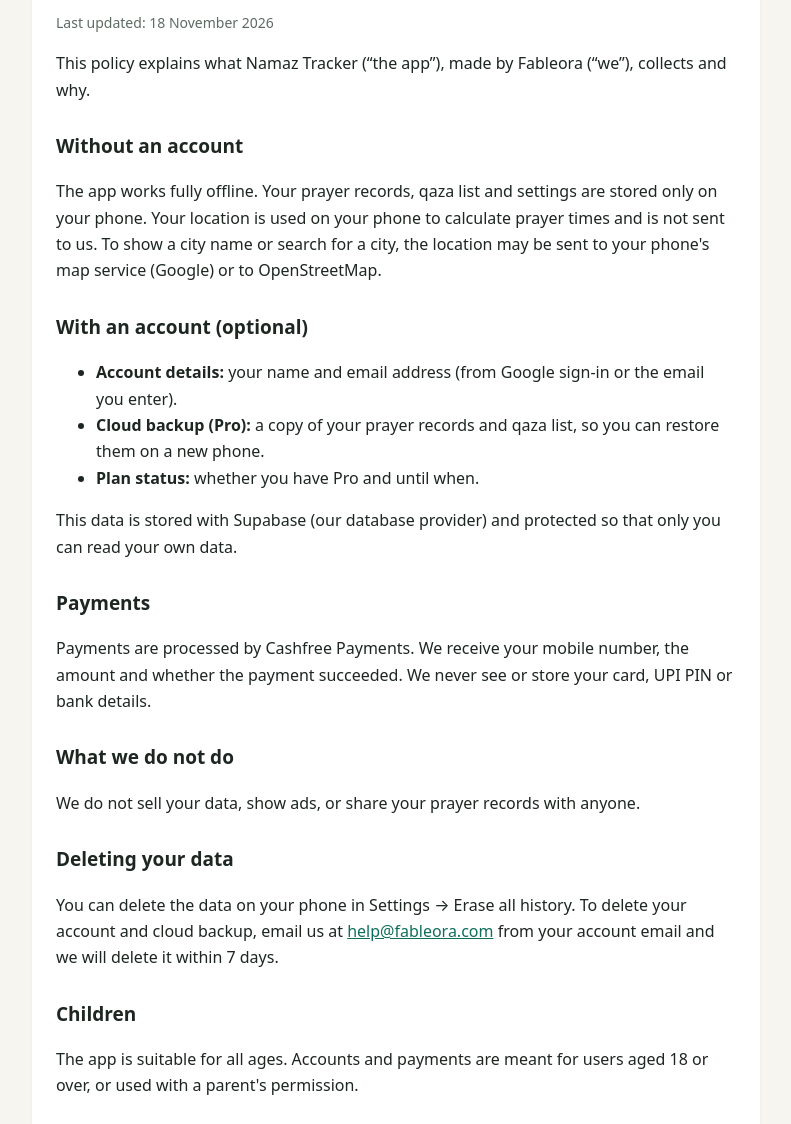
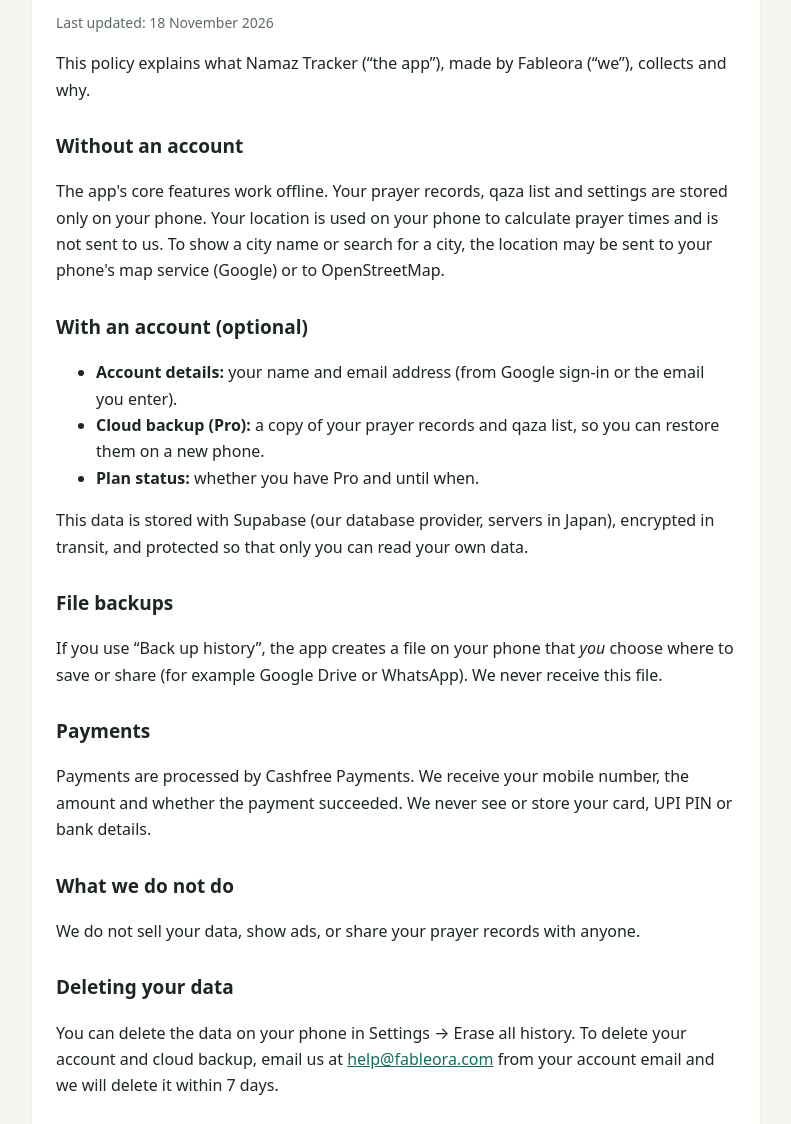
Before and after one commit to adminfableora/namaz-tracker, a plain HTML site: page privacy.html in a window 1280 px wide. Shown: the part 174-1298 px from the top of the page, without its empty margins (244-1035 px from the left). Drawn offline with Linux system fonts and the light colour scheme.

Commit message:
Clarify free plan, Pro features and privacy wording
Co-Authored-By: Claude Opus 5.5 <noreply@anthropic.com>

```diff
--- a/privacy.html
+++ b/privacy.html
@@ -24,7 +24,7 @@ h1{font-size:28px;line-height:1.2;margin:0 0 6px}h2{font-size:19px;margin:28px 0
 <h1>Privacy Policy</h1><p class="muted">Last updated: 18 November 2026</p>
 <p>This policy explains what Namaz Tracker (“the app”), made by Fableora (“we”), collects and why.</p>
 <h2>Without an account</h2>
-<p>The app works fully offline. Your prayer records, qaza list and settings are stored only on your phone.
+<p>The app's core features work offline. Your prayer records, qaza list and settings are stored only on your phone.
 Your location is used on your phone to calculate prayer times and is not sent to us.
 To show a city name or search for a city, the location may be sent to your phone's map service
 (Google) or to OpenStreetMap.</p>
@@ -34,7 +34,10 @@ To show a city name or search for a city, the location may be sent to your phone
 <li><b>Cloud backup (Pro):</b> a copy of your prayer records and qaza list, so you can restore them on a new phone.</li>
 <li><b>Plan status:</b> whether you have Pro and until when.</li>
 </ul>
-<p>This data is stored with Supabase (our database provider) and protected so that only you can read your own data.</p>
+<p>This data is stored with Supabase (our database provider, servers in Japan), encrypted in transit, and protected so that only you can read your own data.</p>
+<h2>File backups</h2>
+<p>If you use “Back up history”, the app creates a file on your phone that <i>you</i> choose where to save or share
+(for example Google Drive or WhatsApp). We never receive this file.</p>
 <h2>Payments</h2>
 <p>Payments are processed by Cashfree Payments. We receive your mobile number, the amount and whether the
 payment succeeded. We never see or store your card, UPI PIN or bank details.</p>
@@ -46,7 +49,7 @@ backup, email us at <a href="mailto:help@fableora.com">help@fableora.com</a> fro
 delete it within 7 days.</p>
 <h2>Children</h2>
 <p>The app is suitable for all ages. Accounts and payments are meant for users aged 18 or over,
-or used with a parent's permission.</p>
+or for younger users with a parent's permission.</p>
 <h2>Contact</h2><p><a href="mailto:help@fableora.com">help@fableora.com</a></p>
 </div>
 <p class="muted">© 2026 Namaz Tracker, a product of Fableora.</p>
```
Also changed, not shown: index.html (+3 -3 lines).
